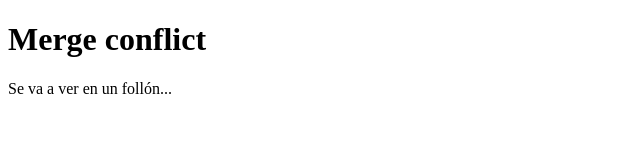
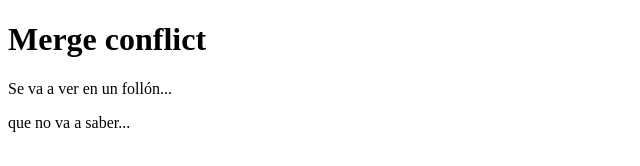
Before and after one commit to rodri-afa/merge_conflict, a plain HTML site: page index.html in a window 1280 px wide. Shown: the whole page, without its empty margins (0-640 px from the left). Drawn offline with Linux system fonts and the light colour scheme.

Commit message:
commit github

```diff
--- a/index.html
+++ b/index.html
@@ -11,6 +11,7 @@
 <body>
     <h1>Merge conflict</h1>
     <p>Se va a ver en un follón...</p>
+    <p>que no va a saber...</p>
 </body>
 
 </html>
```
